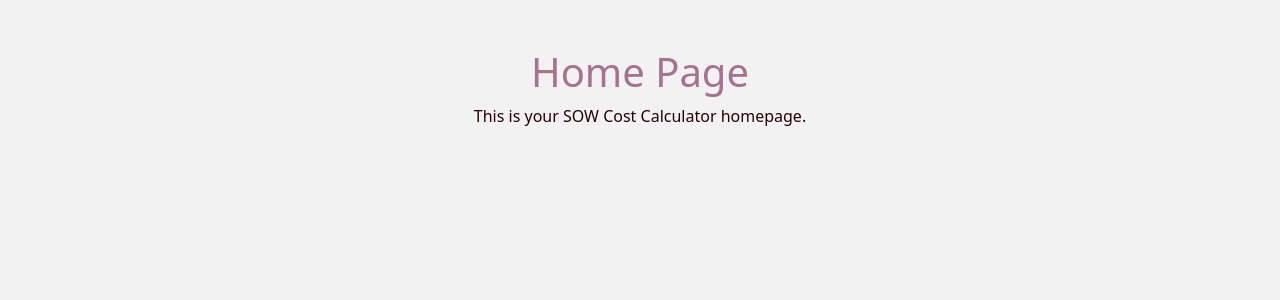
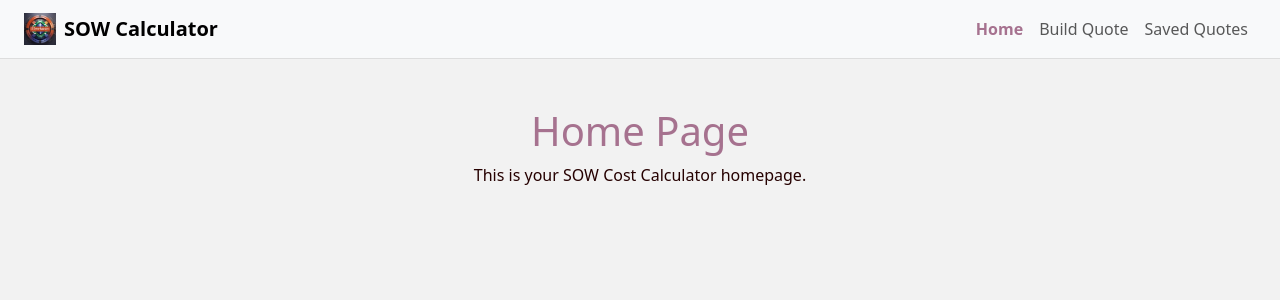
Before and after one commit to sbcybersolutions/sow-project, a React (Vite) app: page / in a window 1280 px wide. Shown: the top 300 px of the page. Built offline with nearby package versions, Linux system fonts and the light colour scheme.

Commit message:
Added navigation bar

```diff
--- a/src/App.jsx
+++ b/src/App.jsx
@@ -3,16 +3,22 @@ import Home from './components/Home/Home';
 import QuoteForm from './components/QuoteForm/QuoteForm';
 import QuotesList from './components/QuotesList/QuotesList'; // ✅ plural "Quotes"
 import QuoteWizard from './components/QuoteWizard/QuoteWizard';
+import Navbar from './components/Layout/Navbar';
 
 
 
 function App() {
   return (
-    <Routes>
-      <Route path="/" element={<Home />} />
-      <Route path="/build" element={<QuoteWizard />} />
-      <Route path="/quotes" element={<QuotesList />} />
-    </Routes>
+    <>
+      <Navbar />
+      <div className="container">
+        <Routes>
+          <Route path="/" element={<Home />} />
+          <Route path="/build" element={<QuoteWizard />} />
+          <Route path="/quotes" element={<QuotesList />} />
+        </Routes>
+      </div>
+    </>
   );
 }
 
--- /dev/null
+++ b/src/components/Layout/Navbar.css
@@ -0,0 +1,11 @@
+.logo {
+  height: 32px;
+  width: auto;
+}
+.navbar {
+  border-bottom: 1px solid #ddd;
+}
+.nav-link.active {
+  font-weight: bold;
+  color: var(--primary-color) !important;
+}
--- /dev/null
+++ b/src/components/Layout/Navbar.jsx
@@ -0,0 +1,48 @@
+import React from 'react';
+import { Link, useLocation } from 'react-router-dom';
+import './Navbar.css';
+import logo from '../../assets/logo.png'; // adjust path based on your actual structure
+
+function Navbar() {
+  const location = useLocation();
+
+  return (
+    <nav className="navbar navbar-expand-md navbar-light bg-light px-4">
+      <Link className="navbar-brand d-flex align-items-center" to="/">
+        <img src={logo} alt="Logo" className="logo me-2" />
+        <span className="fw-bold">SOW Calculator</span>
+      </Link>
+
+      <div className="collapse navbar-collapse">
+        <ul className="navbar-nav ms-auto">
+          <li className="nav-item">
+            <Link
+              className={`nav-link ${location.pathname === '/' ? 'active' : ''}`}
+              to="/"
+            >
+              Home
+            </Link>
+          </li>
+          <li className="nav-item">
+            <Link
+              className={`nav-link ${location.pathname === '/build' ? 'active' : ''}`}
+              to="/build"
+            >
+              Build Quote
+            </Link>
+          </li>
+          <li className="nav-item">
+            <Link
+              className={`nav-link ${location.pathname === '/quotes' ? 'active' : ''}`}
+              to="/quotes"
+            >
+              Saved Quotes
+            </Link>
+          </li>
+        </ul>
+      </div>
+    </nav>
+  );
+}
+
+export default Navbar;
```
Also changed, not shown: src/assets/logo.png (added).
